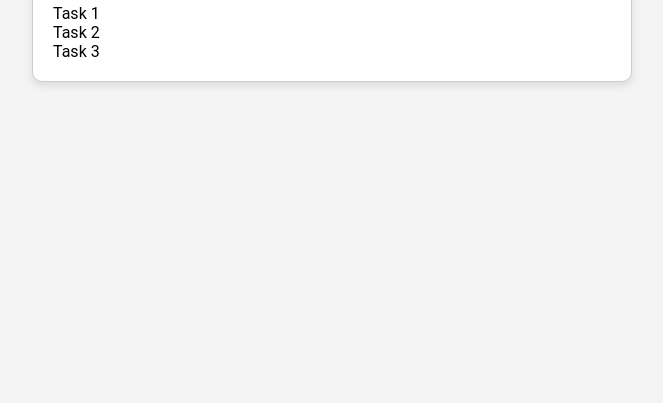
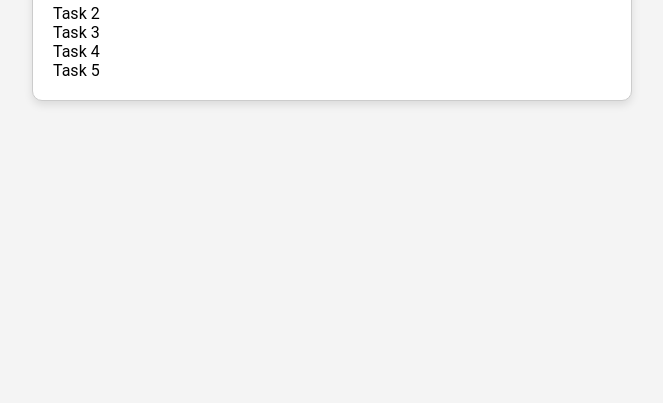
Before and after one commit to HammadSaif7/task-tracker, a plain HTML site: page index.html in a window 1280 px wide. Shown: the part 397-800 px from the top of the page, without its empty margins (308-971 px from the left). Drawn offline with Linux system fonts and the light colour scheme.

Commit message:
env commit

```diff
--- a/index.html
+++ b/index.html
@@ -13,6 +13,8 @@
         <li>Task 1</li>
         <li>Task 2</li>
         <li>Task 3</li>
+        <li>Task 4</li>
+        <li>Task 5</li>
       </ul>
 
     </div>
```
Also changed, not shown: 1 other file.
